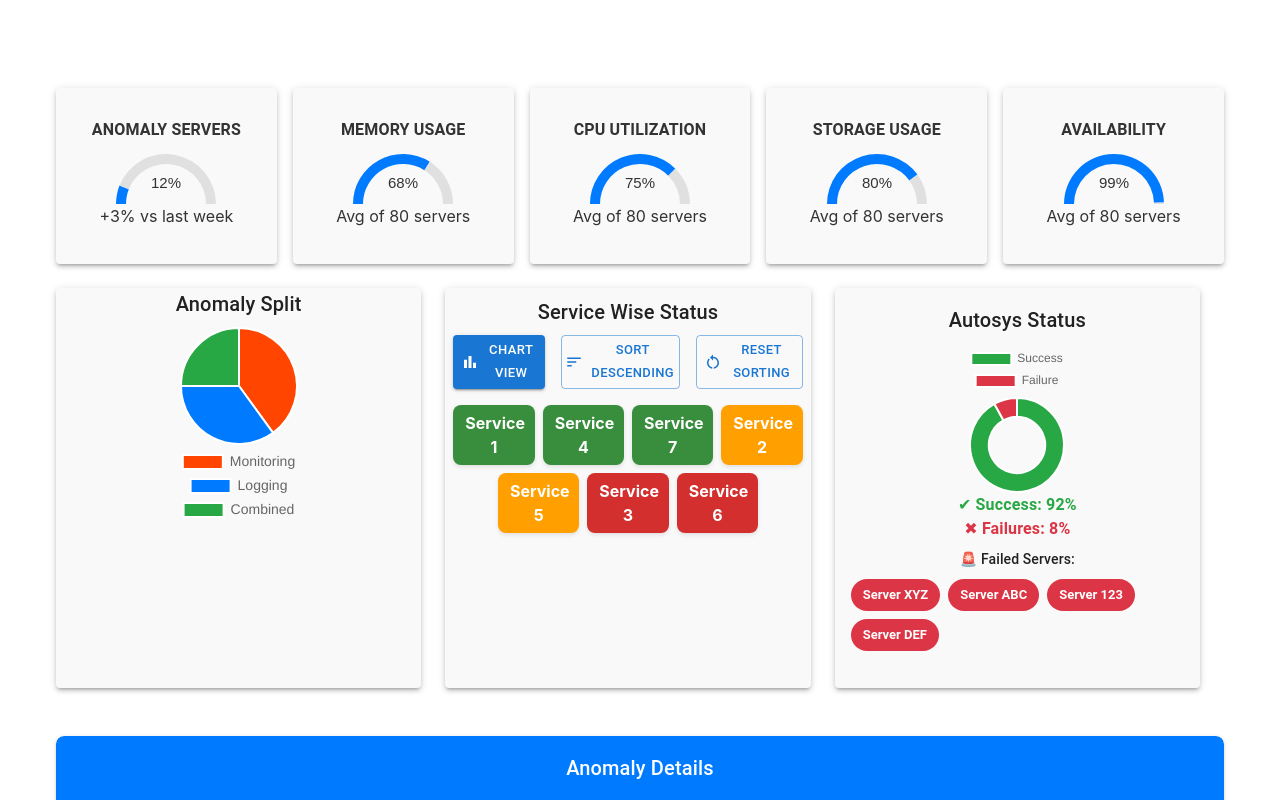
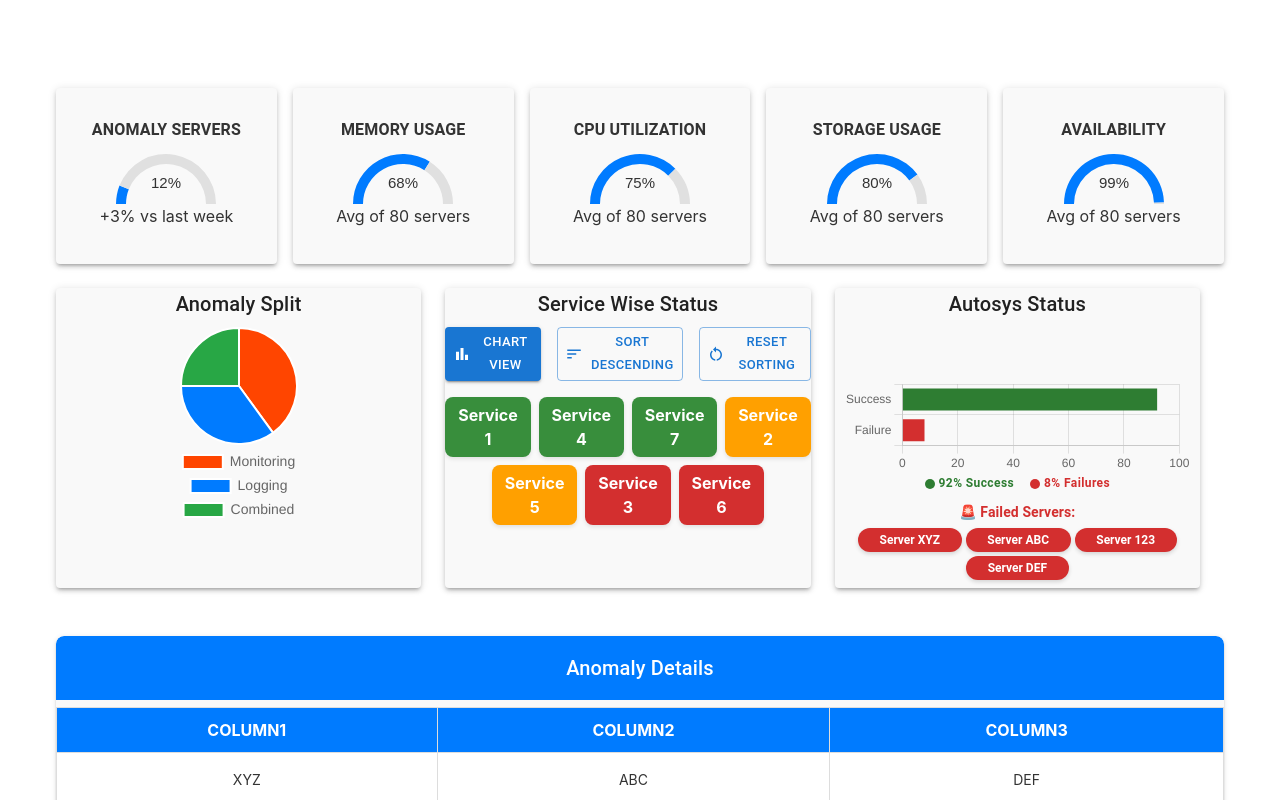
Before and after one commit to anupam268/New-UI, a React (Vite) app in the folder dashboard-new/: page / in a window 1280 px wide. Shown: the top 800 px of the page. Built offline with nearby package versions, Linux system fonts and the light colour scheme.

Commit message:
autosys done

```diff
--- a/dashboard-new/src/AutosysStatus.jsx
+++ b/dashboard-new/src/AutosysStatus.jsx
@@ -1,48 +1,115 @@
-import React, { useState, useEffect } from "react";
-import { Box, Typography, Chip } from "@mui/material";
-import { Doughnut } from "react-chartjs-2";
-import { Chart, ArcElement, Tooltip, Legend } from "chart.js";
-import data from "./data";
+import React from "react";
+import { Box, Typography, Chip, Tooltip, Stack } from "@mui/material";
+import { Doughnut, Bar } from "react-chartjs-2";
+import { Chart, ArcElement, Tooltip as ChartTooltip, Legend, BarElement, CategoryScale, LinearScale } from "chart.js";
 
-Chart.register(ArcElement, Tooltip, Legend);
+Chart.register(ArcElement, ChartTooltip, Legend, BarElement, CategoryScale, LinearScale);
 
-const AutosysStatus = () => {
-  const [animatedSuccess, setAnimatedSuccess] = useState(0);
-  const [animatedFailure, setAnimatedFailure] = useState(0);
+const themeColors = {
+    success: "#2E7D32",
+    failure: "#D32F2F",
+    background: "#f9f9f9",
+};
 
-  useEffect(() => {
-    let successTarget = parseInt(data.autosysStatus.successRate);
-    let failureTarget = parseInt(data.autosysStatus.failureRate);
-    let interval = setInterval(() => {
-      setAnimatedSuccess((prev) => (prev < successTarget ? prev + 1 : successTarget));
-      setAnimatedFailure((prev) => (prev < failureTarget ? prev + 1 : failureTarget));
-    }, 20);
-    return () => clearInterval(interval);
-  }, []);
+const AutosysStatus = ({ data = {} }) => {
+    const successRate = data?.successRate || "0%";
+    const failureRate = data?.failureRate || "0%";
+    const failedServers = data?.failedServers || [];
 
     const chartData = {
         labels: ["Success", "Failure"],
-    datasets: [{
-      data: [animatedSuccess, animatedFailure],
-      backgroundColor: ["#28a745", "#dc3545"],
-      cutout: "60%",
-    }],
+        datasets: [
+            {
+                data: [parseFloat(successRate) || 0, parseFloat(failureRate) || 0],
+                backgroundColor: [themeColors.success, themeColors.failure],
+                borderWidth: 0,
+                cutout: "70%",
+            },
+        ],
+    };
+
+    //   const options = {
+    //     plugins: {
+    //       legend: { display: false },
+    //       tooltip: { enabled: true },
+    //     },
+    //     responsive: true,
+    //     maintainAspectRatio: false,
+    //   };
+
+    const options = {
+        indexAxis: "y",
+        plugins: {
+            legend: { display: false },
+            tooltip: { enabled: true },
+        },
+        responsive: true,
+        maintainAspectRatio: false,
     };
 
     return (
-    <Box sx={{ display: "flex", flexDirection: "column", alignItems: "center", p:2 }}>
-      <Typography variant="h6" gutterBottom>Autosys Status</Typography>
-      <Box sx={{ width: 150, height: 150 }}>
-        <Doughnut data={chartData} />
+        <Box sx={{ textAlign: "center", display: "flex", flexDirection: "column", justifyContent: "center", p: 1 }}>
+            {/* ✅ Donut Chart with Legend Inline */}
+            {/* <Box sx={{ position: "relative", width: 100, height: 100, mx: "auto", mb: 1 }}>
+        <Doughnut data={chartData} options={options} />
+        <Box sx={{ position: "absolute", top: "50%", left: "50%", transform: "translate(-50%, -50%)", textAlign: "center" }}>
+          <Typography variant="caption" sx={{ fontWeight: "bold", color: themeColors.success }}>
+            {successRate}
+          </Typography>
         </Box>
-      <Typography variant="body1" sx={{ color: "#28a745", fontWeight: "bold" }}>✔ Success: {animatedSuccess}%</Typography>
-      <Typography variant="body1" sx={{ color: "#dc3545", fontWeight: "bold" }}>✖ Failures: {animatedFailure}%</Typography>
-      <Typography variant="subtitle2" sx={{ mt: 1 }}>🚨 Failed Servers:</Typography>
-      <Box sx={{ display: "flex", flexWrap: "wrap", gap: 1, mt: 1, maxHeight: 100, overflowY: "auto" }}>
-        {data.autosysStatus.failedServers.map((server, index) => (
-          <Chip key={index} label={server} sx={{ bgcolor: "#dc3545", color: "#fff", fontWeight: "bold" }} />
+      </Box> */}
+            <Box sx={{ width: "100%", mx: "auto", maxHeight:"100px" }}>
+                <Bar data={chartData} options={options} />
+            </Box>
+
+            {/* ✅ Success & Failure Stats Inline */}
+            <Stack direction="row" justifyContent="center" spacing={2} sx={{ mb: 1 }}>
+                <Stack direction="row" alignItems="center" spacing={0.5}>
+                    <Box sx={{ width: 10, height: 10, bgcolor: themeColors.success, borderRadius: "50%" }} />
+                    <Typography variant="caption" sx={{ fontWeight: "bold", color: themeColors.success }}>
+                        {successRate} Success
+                    </Typography>
+                </Stack>
+                <Stack direction="row" alignItems="center" spacing={0.5}>
+                    <Box sx={{ width: 10, height: 10, bgcolor: themeColors.failure, borderRadius: "50%" }} />
+                    <Typography variant="caption" sx={{ fontWeight: "bold", color: themeColors.failure }}>
+                        {failureRate} Failures
+                    </Typography>
+                </Stack>
+            </Stack>
+
+            {/* ✅ Failed Server List */}
+            {failedServers.length > 0 ? (
+                <>
+                    <Typography variant="subtitle2" sx={{ fontWeight: "bold", color: themeColors.failure, mb: 0.5 }}>
+                        🚨 Failed Servers:
+                    </Typography>
+                    <Box sx={{ display: "flex", flexWrap: "wrap", gap: 0.5, justifyContent: "center" }}>
+                        {failedServers.map((server, index) => (
+                            <Tooltip key={index} title={`Last Failure: Feb 23, 10:42 AM`} arrow>
+                                <Chip
+                                    label={server}
+                                    sx={{
+                                        bgcolor: themeColors.failure,
+                                        color: "#fff",
+                                        fontWeight: "bold",
+                                        fontSize: "0.75rem",
+                                        height: 24, // ✅ Smaller chips
+                                        px: 1.2,
+                                        boxShadow: "0px 2px 4px rgba(0,0,0,0.15)",
+                                        "&:hover": { bgcolor: "#B71C1C", transform: "scale(1.05)" },
+                                        transition: "transform 0.2s ease-in-out",
+                                    }}
+                                />
+                            </Tooltip>
                         ))}
                     </Box>
+                </>
+            ) : (
+                <Typography variant="body2" sx={{ color: "#757575", mt: 1 }}>
+                    ✅ No failed servers
+                </Typography>
+            )}
         </Box>
     );
 };
--- a/dashboard-new/src/Dashboard.jsx
+++ b/dashboard-new/src/Dashboard.jsx
@@ -182,7 +182,7 @@ const AnomalyDetailsTable = () => {
 const cardStyle = {
     boxShadow: 3,
     bgcolor: themeColors.cardBackground,
-    minHeight: "400px", // ✅ Ensures all cards have the same height
+    minHeight: "300px", // ✅ Ensures all cards have the same height
     display: "flex",
     flexDirection: "column",
     justifyContent: "space-between",
@@ -219,7 +219,8 @@ const Dashboard = () => {
                     {/* Autosys Status */}
                     <Grid item xs={12} md={4}>
                         <Card sx={cardStyle}>
-                            <AutosysStatus />
+                            <Typography variant="h6" gutterBottom>Autosys Status</Typography>
+                            <AutosysStatus data={data.autosysStatus} />
                         </Card>
                     </Grid>
                 </Grid>
--- a/dashboard-new/src/ServiceStatusChart.jsx
+++ b/dashboard-new/src/ServiceStatusChart.jsx
@@ -72,7 +72,7 @@ const ServiceStatusChart = () => {
   };
 
   return (
-    <Box sx={{ display: "flex", flexDirection: "column", alignItems: "center", p:1 }}>
+    <Box sx={{ display: "flex", flexDirection: "column", alignItems: "center" }}>
       <Typography variant="h6" gutterBottom>Service Wise Status</Typography>
 
       <Box sx={{ display: "flex", gap: 2, mb: 2 }}>
```
Lines whose indentation alone changed are shown as unchanged.
